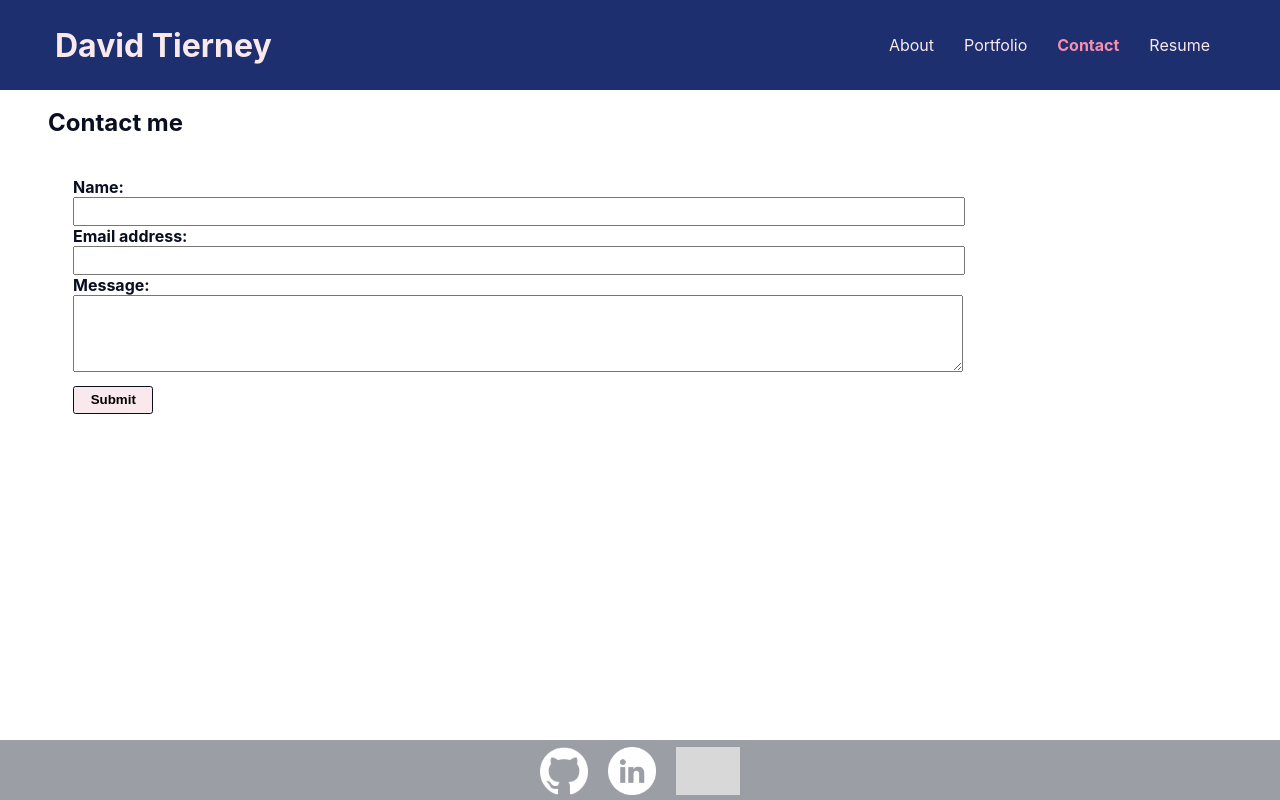
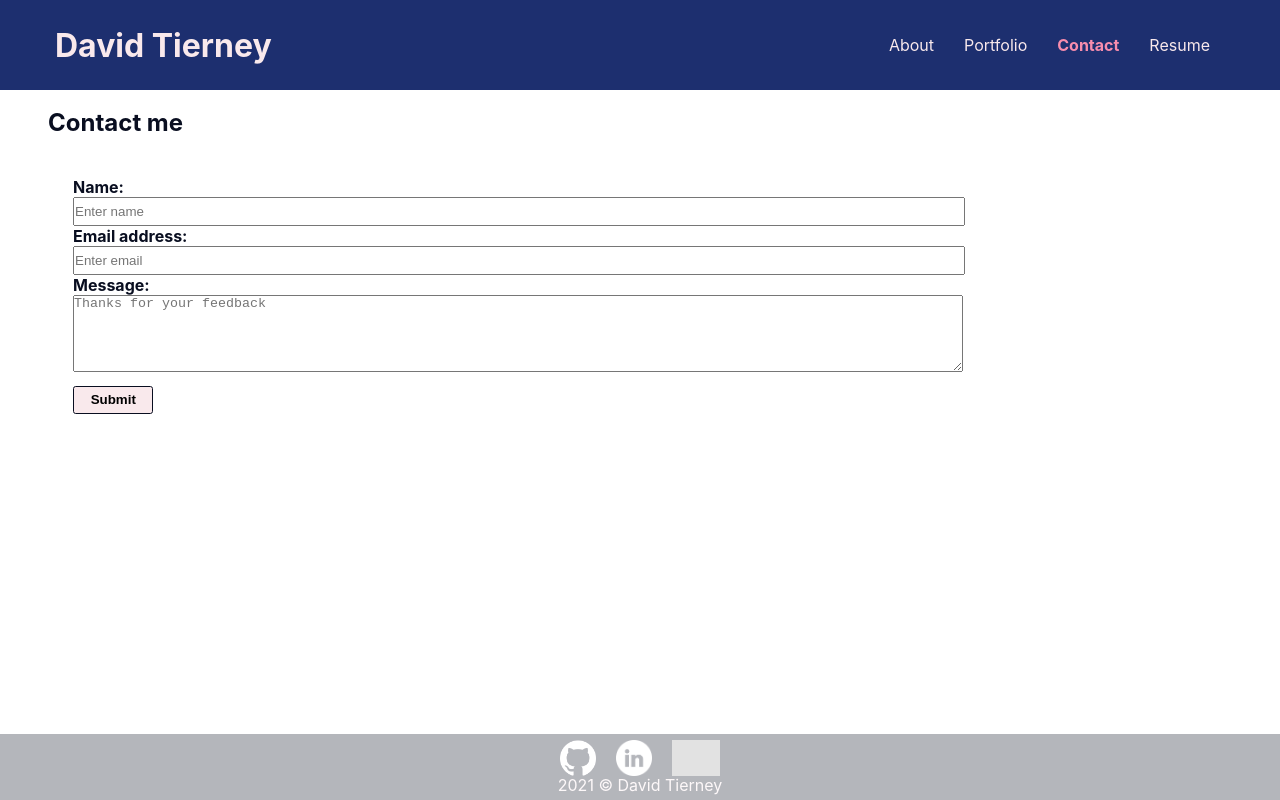
Before and after one commit to daveshouse44/react_portfolio, a React (Create React App) app in the folder react_portfolio/: page / in a window 1280 px wide. Both pictures are taken after a click on the item "Contact". Built offline with nearby package versions, Linux system fonts and the light colour scheme; grey boxes are pictures that could not be loaded.

Commit message:
fixed contact formState, Nav and Portfolio key errors, footer styling

```diff
--- a/react_portfolio/src/App.css
+++ b/react_portfolio/src/App.css
@@ -113,6 +113,7 @@ p a:hover {
 
 #contact-form button:hover, #contact-form button:focus{
  transform: scale(1.1);
+ background-color: var(--tickle-me-pink);
 }
 
 #contact-form {
@@ -148,7 +149,7 @@ p a:hover {
   display: flex;
   flex-wrap: wrap;
   justify-content: space-evenly;
-  padding-bottom: 35px;
+  padding-bottom: 40px;
 }
 
 .applicationCard {
@@ -217,23 +218,29 @@ p a:hover {
 /* footer styling */
 footer {
   width: 100%;
-  height: 60px;
+  height: 66px;
   background-color: var(--rich-blk);
   display: flex;
+  flex-direction: column;
   justify-content: center;
   align-items: center;
   position: fixed;
   bottom: 0;
-  opacity: .4;
+  opacity: .3;
 }
 
 footer:hover {
-  opacity: 1;
-  background-color: var(--st-patricks-blue);
+  opacity: .8;
+  transition: opacity .75s ease-in-out;
+  background-color: var(--rich-blk);
+}
+
+footer p {
+  color: var(--lavender-blush)
 }
 
 #logos {
-  height: 80%;
+  height: 55%;
 }
 
 #logos img {
--- a/react_portfolio/src/components/Contact.js
+++ b/react_portfolio/src/components/Contact.js
@@ -3,7 +3,7 @@ import React, { useState } from "react";
 import { validateEmail } from "../utils/helpers";
 
 const Contact = () => {
-  const [formState, setFormState] = useState({
+  let [formState, setFormState] = useState({
     name: "",
     email: "",
     message: "",
@@ -16,7 +16,7 @@ const Contact = () => {
   function handleChange(e) {
     if (e.target.name === "email") {
       const isValid = validateEmail(e.target.value);
-      console.log(isValid);
+      // console.log(isValid);
       // Conditional statement to determine if email is valid
       if (!isValid) {
         setErrorMessage("Your email is invalid!");
@@ -38,21 +38,30 @@ const Contact = () => {
 
   function handleSubmit(e) {
     e.preventDefault();
-    console.log(formState);
+    console.log("User submission", formState);
+    setFormState({
+      name: "",
+      email: "",
+      message: "",
+    });
+    alert(`Thank you ${name}!`);
+    return;
   }
 
   return (
     <section>
       <h1>Contact me</h1>
-      <form id="contact-form" action="https://formspree.io/f/mdoyqaew"
-  method="POST" onSubmit={handleSubmit}>
+      <form id="contact-form">
+        {/* action="https://formspree.io/f/mdoyqaew"></f */}
+        {/* // method="POST" </section>onSubmit={handleSubmit}> */}
         <div>
           <label htmlFor="name">Name:</label>
           <input
             type="text"
             name="name"
-            defaultValue={name}
-            onBlur={handleChange}
+            placeholder="Enter name"
+            value={name}
+            onChange={handleChange}
           />
         </div>
 
@@ -61,8 +70,9 @@ const Contact = () => {
           <input
             type="email"
             name="email"
-            defaultValue={email}
-            onBlur={handleChange}
+            placeholder="Enter email"
+            value={email}
+            onChange={handleChange}
           />
         </div>
 
@@ -71,8 +81,9 @@ const Contact = () => {
           <textarea
             name="message"
             rows="5"
-            defaultValue={message}
-            onBlur={handleChange}
+            placeholder="Thanks for your feedback"
+            value={message}
+            onChange={handleChange}
           />
         </div>
         {errorMessage && (
@@ -80,7 +91,7 @@ const Contact = () => {
             <p className="error-text">{errorMessage}</p>
           </div>
         )}
-        <button type="submit" data-testid="button">
+        <button onClick={handleSubmit} data-testid="button">
           Submit
         </button>
       </form>
--- a/react_portfolio/src/components/Footer.js
+++ b/react_portfolio/src/components/Footer.js
@@ -30,6 +30,7 @@ const Footer = () => {
           <img alt="StackOverflow Logo" src={stackoverflow} />
         </a>
       </div>
+      <p>2021 © David Tierney</p>
     </footer>
   );
 };
--- a/react_portfolio/src/components/Nav.js
+++ b/react_portfolio/src/components/Nav.js
@@ -14,6 +14,7 @@ const Nav = (props) => {
           <ul className="nav-list">
             {navMenu.map((menu) => (
               <li
+                key={`${menu}`}
                 className={`${currentPage === menu && "navActive"}`}
                 onClick={() => setCurrentPage(menu)}
               >
--- a/react_portfolio/src/components/Portfolio.js
+++ b/react_portfolio/src/components/Portfolio.js
@@ -9,7 +9,7 @@ const Portfolio = () => {
       <h1>Portfolio</h1>
       <div id="applicationCards">
         {applicationList.map((application) => (
-          <Application application={application} />
+          <Application application={application} key={`${application.name}`} />
         ))}
       </div>
     </section>
```
